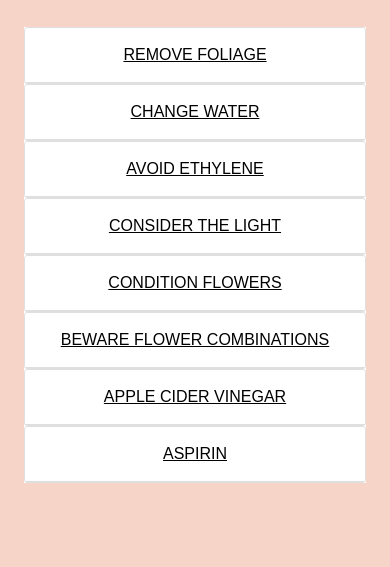
After one commit to YOSTINA-dh/flower_store, a Django app: template bouquet _tips/templates/bouquet _tips/bouquet_tips.html in a window 390 px wide. The commit adds this page. Shown: the part 532-1099 px from the top of the page. Run offline with Django 3.2, Linux system fonts and the light colour scheme; the template is opened without the code that fills it: most values are stand-ins (such as "Sample title", 1, 10 or a date in 2020); some libraries are stand-ins or nearby versions.

Commit message:
Added bouquets tips apps

```diff
--- /dev/null
+++ b/bouquet _tips/admin.py
@@ -0,0 +1,3 @@
+from django.contrib import admin
+
+# Register your models here.
--- /dev/null
+++ b/bouquet _tips/apps.py
@@ -0,0 +1,5 @@
+from django.apps import AppConfig
+
+
+class BouquetTipsConfig(AppConfig):
+    name = 'bouquet_tips'
--- /dev/null
+++ b/bouquet _tips/models.py
@@ -0,0 +1,3 @@
+from django.db import models
+
+# Create your models here.
--- /dev/null
+++ b/bouquet _tips/templates/bouquet _tips/bouquet_tips.html
@@ -0,0 +1,162 @@
+{% extends "base.html" %}
+{% load static %}
+
+{% block page_header %}
+<div class="container header-container">
+    <div class="row">
+        <div class="col"></div>
+    </div>
+</div>
+{% endblock %}
+
+{% block content %}
+<div class="overlay"></div>
+<div class="container">
+    <div class="row">
+        <div class="col text-center">
+            <hr>
+            <a class="category-badge text-decoration-none">
+                <span class="p-3 mb-4 logo-font badge badge-white text-white bg-black"
+                    style="font-size: 25px; font-family: 'Prata', serif;">Bouquet Tips</span>
+            </a>
+
+        </div>
+
+    </div>
+</div>
+
+
+
+
+<div class="container-fluid ">
+    <div class="row">
+        <div class="col-12 col-md-6 col-lg-4 offset-lg-2 ">
+            <div class="image-container my-4"><img class="img-fluid"
+                    src="https://i.ibb.co/TYxNM3m/BB45-5.jpg" alt="bouquettips" /></div>
+        </div>
+        <div class="col-12 col-md-6 col-lg-4 my-4">
+            <div class="accordion text-center bg-white" id="exampleAccordion">
+                <div class="card">
+                    <div class="card-header" id="exItem1Header">
+                        <h3 class="mb-0">
+                            <button class="btn btn-link collapsed  text-black font-weight-bold" type="button"
+                                data-toggle="collapse" data-target="#exItem1" aria-expanded="false"
+                                aria-controls="exItem1">REMOVE FOLIAGE</button>
+                        </h3>
+                    </div>
+                    <div id="exItem1" class="collapse" aria-labelledby="exItem1Header" data-parent="#exampleAccordion">
+                        <div class="card-body">Stripping leaves seems like a laborious step in the bouquet preparation.
+                             <br> once these leaves are submerged underwater,
+                            they will act as a Petri dish for all the nasty microbes you want to keep out of your flower arrangement.</div>
+                    </div>
+                </div>
+
+
+                <div class="card">
+                    <div class="card-header" id="exItem2Header">
+                        <h3 class="mb-0">
+                            <button class="btn btn-link collapsed text-black font-weight-bold" type="button"
+                                data-toggle="collapse" data-target="#exItem2" aria-expanded="false"
+                                aria-controls="exItem1">CHANGE WATER</button>
+                        </h3>
+                    </div>
+                    <div id="exItem2" class="collapse" aria-labelledby="exItem2Header" data-parent="#exampleAccordion">
+                        <div class="card-body">The sap of some flowers can cause a reaction in other flowers that will lead to a shorter vase life,
+                        spoiling your arrangement.<br>If you purchase conditioned flowers from the florist you don’t need to worry about this,
+                        as the sap flow will have ceased, but fresh flowers from the garden can be a problem for the first several hours after harvest.</div>
+                    </div>
+                </div>
+
+                <div class="card">
+                    <div class="card-header" id="exItem3Header">
+                        <h3 class="mb-0">
+                            <button class="btn btn-link collapsed text-black font-weight-bold" type="button"
+                                data-toggle="collapse" data-target="#exItem3" aria-expanded="false"
+                                aria-controls="exItem3">AVOID ETHYLENE </button>
+                        </h3>
+                    </div>
+                    <div id="exItem3" class="collapse" aria-labelledby="exItem3Header" data-parent="#exampleAccordion">
+                        <div class="card-body">A rotten apple will spoil the bunch, as they say, but the ethylene gas emitted by ripening fruits can also harm your fresh cut flowers.
+                        <br> This hormone acts on flowers by triggering aging in plant tissues, which you will see as wilting and browning of your blooms, as well as the shedding of petals.
+                        </div>
+                    </div>
+                </div>
+
+
+                <div class="card">
+                    <div class="card-header" id="exItem4Header">
+                        <h3 class="mb-0">
+                            <button class="btn btn-link collapsed text-black font-weight-bold" type="button"
+                                data-toggle="collapse" data-target="#exItem4" aria-expanded="false"
+                                aria-controls="exItem4">CONSIDER THE LIGHT</button>
+                        </h3>
+                    </div>
+                    <div id="exItem4" class="collapse" aria-labelledby="exItem4Header" data-parent="#exampleAccordion">
+                        <div class="card-body">Your bouquet would look lovely in the kitchen window, if you were a bird admiring the arrangement from the outside.
+                        <br> The flowers always seem to be straining toward the window, away from your view. </div>
+                    </div>
+                </div>
+
+                <div class="card">
+                    <div class="card-header" id="exItem5Header">
+                        <h3 class="mb-0">
+                            <button class="btn btn-link collapsed text-black font-weight-bold" type="button"
+                                data-toggle="collapse" data-target="#exItem5" aria-expanded="false"
+                                aria-controls="exItem5">CONDITION FLOWERS</button>
+                        </h3>
+                    </div>
+                    <div id="exItem5" class="collapse" aria-labelledby="exItem5Header" data-parent="#exampleAccordion">
+                        <div class="card-body">Proper flower conditioning will ensure that your stems fill up with water, not air,
+                        prolonging the life and fresh appearance of the blooms. </div>
+                    </div>
+                </div>
+
+
+                <div class="card">
+                    <div class="card-header" id="exItem6Header">
+                        <h3 class="mb-0">
+                            <button class="btn btn-link collapsed text-black font-weight-bold" type="button"
+                                data-toggle="collapse" data-target="#exItem6" aria-expanded="false"
+                                aria-controls="exItem6">BEWARE FLOWER COMBINATIONS</button>
+                        </h3>
+                    </div>
+                    <div id="exItem6" class="collapse" aria-labelledby="exItem6Header" data-parent="#exampleAccordion">
+                        <div class="card-body">The sap of some flowers can cause a reaction in other flowers that will lead to a shorter vase life,
+                         spoiling your arrangement.</div>
+                    </div>
+                </div>
+
+
+                <div class="card">
+                    <div class="card-header" id="exItem7Header">
+                        <h3 class="mb-0">
+                            <button class="btn btn-link collapsed text-black font-weight-bold" type="button"
+                                data-toggle="collapse" data-target="#exItem7" aria-expanded="false"
+                                aria-controls="exItem7">APPLE CIDER VINEGAR</button>
+                        </h3>
+                    </div>
+                    <div id="exItem7" class="collapse" aria-labelledby="exItem7Header" data-parent="#exampleAccordion">
+                        <div class="card-body">Everyone likes to keep cut flowers around as long as possible, and there are several good methods. </div>
+                    </div>
+                </div>
+
+                <div class="card">
+                    <div class="card-header" id="exItem8Header">
+                        <h3 class="mb-0">
+                            <button class="btn btn-link collapsed text-black font-weight-bold" type="button"
+                                data-toggle="collapse" data-target="#exItem8" aria-expanded="false"
+                                aria-controls="exItem8">ASPIRIN</button>
+                        </h3>
+                    </div>
+                    <div id="exItem8" class="collapse" aria-labelledby="exItem8Header" data-parent="#exampleAccordion">
+                        <div class="card-body">It’s a tried-and-true way to keep roses and other cut flowers fresh longer:
+                        <br>Put a crushed aspirin in the water before adding your flowers.
+                        <br>Also, don’t forget to change the vase water every few days.</div>
+                    </div>
+                </div>
+
+            </div>
+        </div>
+    </div>
+</div>
+{% endblock %}
--- /dev/null
+++ b/bouquet _tips/tests.py
@@ -0,0 +1,3 @@
+from django.test import TestCase
+
+# Create your tests here.
--- /dev/null
+++ b/bouquet _tips/urls.py
@@ -0,0 +1,6 @@
+from django.urls import path
+from . import views
+
+urlpatterns = [
+    path('', views.about, name='bouquet_tips'),
+]
--- a/static/css/base.css
+++ b/static/css/base.css
@@ -514,7 +514,7 @@ color: #F7D4C8;
 }
 
 
-/*------------------------------------------------------------------ JEWELLERY CARE */
+/*------------------------------------------------------------------ BouquetTips*/
 
 .card-header {
     background-color: white;
```
Also changed, not shown: bouquet _tips/views.py (added, +7 -0 lines), bouquet _tips/__init__.py (added), bouquet _tips/migrations/__init__.py (added).
